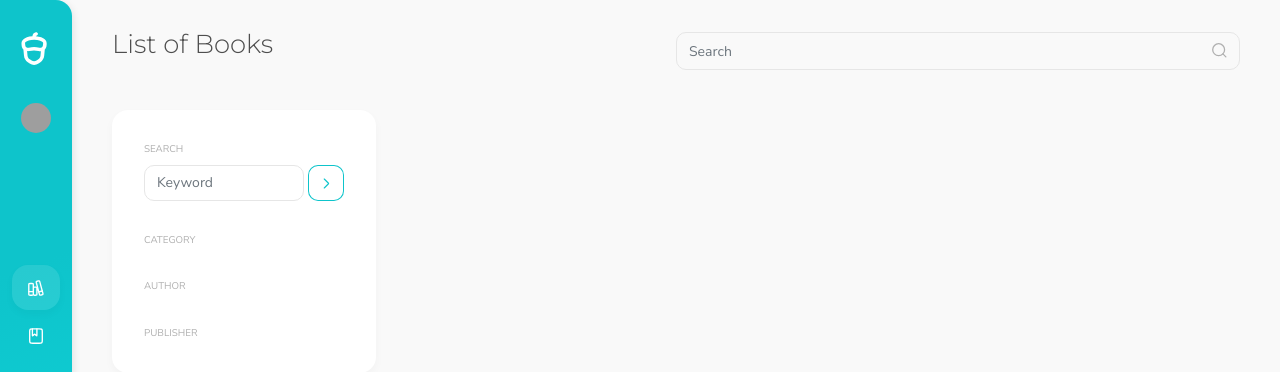
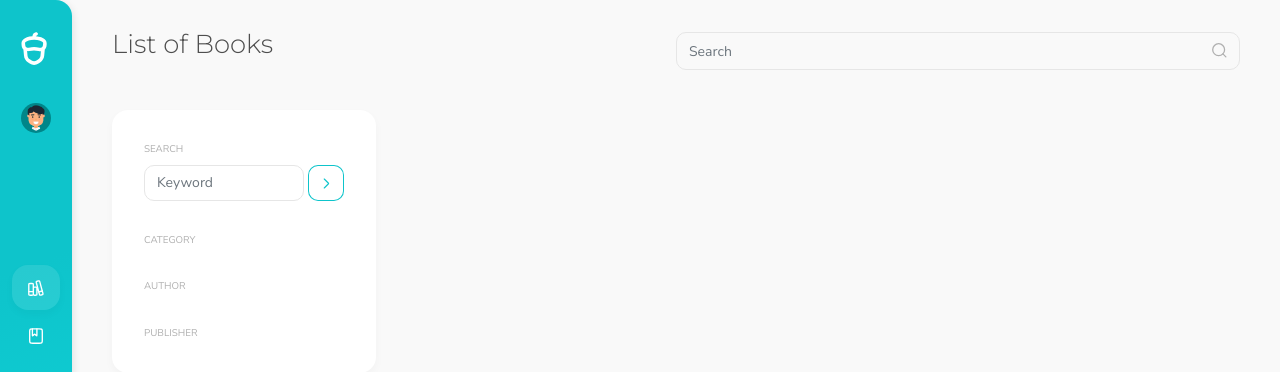
Before and after one commit to MRA-AK/django_library, a Django app: page / in a window 1280 px wide. Shown: the top 372 px of the page. Run offline with Django 3.2, Linux system fonts and the light colour scheme; the visitor is signed in with stand-in values (Sample User, id 1); data that the repository does not hold is empty; some libraries are stand-ins or nearby versions; grey boxes are pictures that could not be loaded.

Commit message:
Add profile image

```diff
--- a/library/templates/library/base.html
+++ b/library/templates/library/base.html
@@ -70,7 +70,7 @@
           <!-- User Menu Start -->
           <div class="user-container d-flex">
             <a href="#" class="d-flex user position-relative" data-bs-toggle="dropdown" aria-haspopup="true" aria-expanded="false">
-              <img class="profile" alt="profile" src="{% static 'library/img/profile/profile-1.webp' %}"/>
+              <img class="profile" alt="profile" src="{% static 'library/img/profile/profile.jpg' %}"/>
               <div class="name">{{ user.username }}</div>
             </a>
             <div class="dropdown-menu dropdown-menu-end user-menu wide">
```
Also changed, not shown: library/static/library/img/profile/profile.jpg (added).
